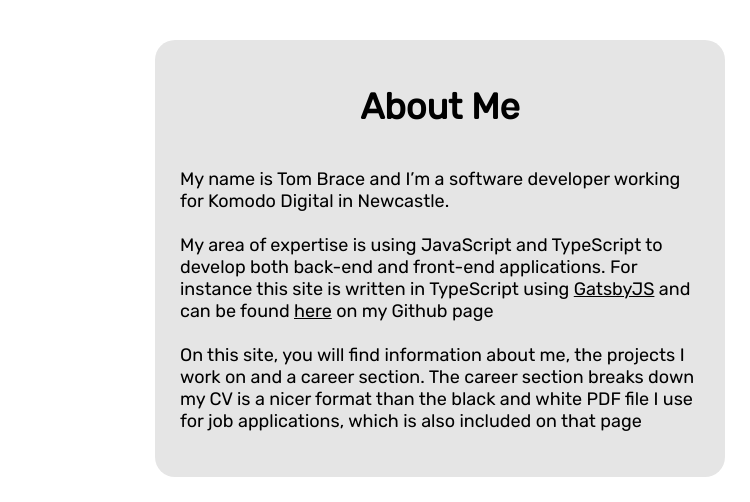
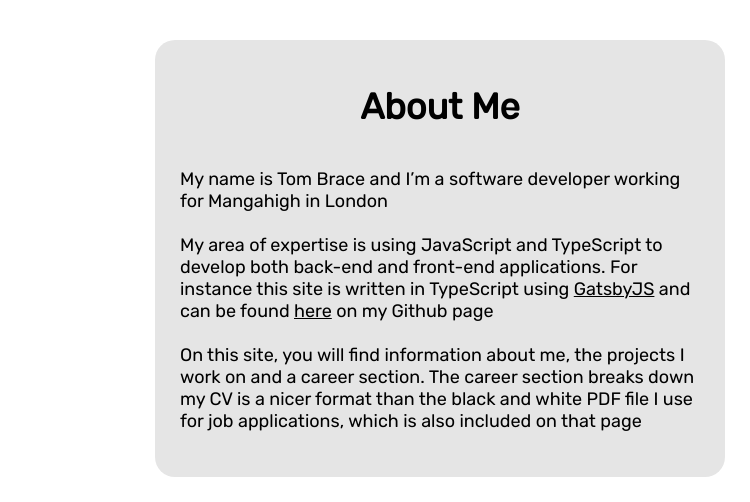
Before and after one commit to xBracey/tombrace, a Gatsby site: page / in a window 1280 px wide. Shown: the part 185-687 px from the top of the page, 0-750 px from the left. Built offline with nearby package versions, Linux system fonts and the light colour scheme; Gatsby itself is replaced by a stand-in of ours.

Commit message:
Update home

```diff
--- a/src/pages/index.tsx
+++ b/src/pages/index.tsx
@@ -14,7 +14,7 @@ const IndexPage = ({ data, path }: any) => (
         <Box width={"calc((100% / 5)*3 - 80px)"}>
             <Heading>About Me</Heading>
             <Paragraph>
-                My name is Tom Brace and I’m a software developer working for Komodo Digital in Newcastle.
+                My name is Tom Brace and I’m a software developer working for Mangahigh in London
                 <br />
                 <br />
                 My area of expertise is using JavaScript and TypeScript to develop both back-end and front-end applications. For instance this site is written in TypeScript using{" "}
```
